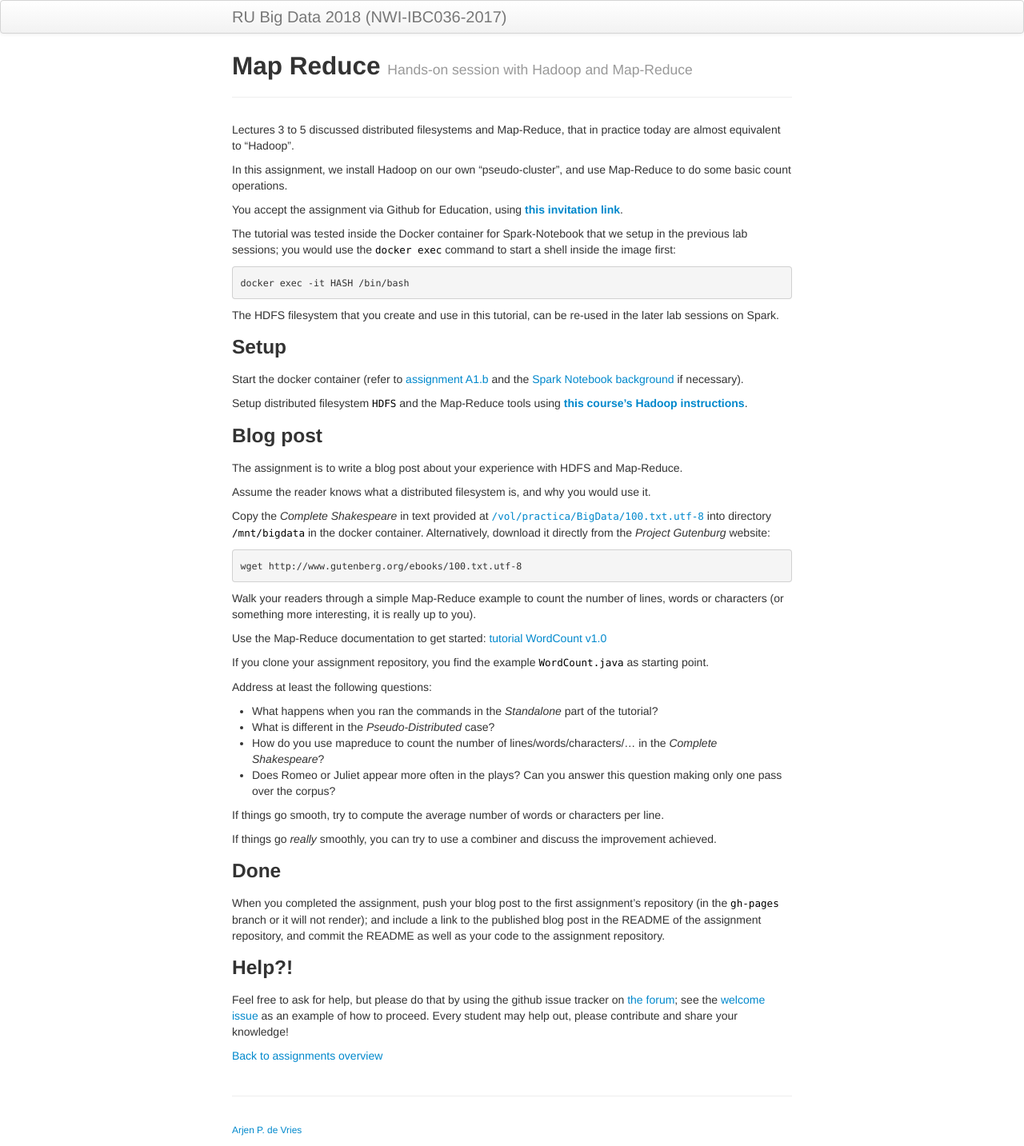
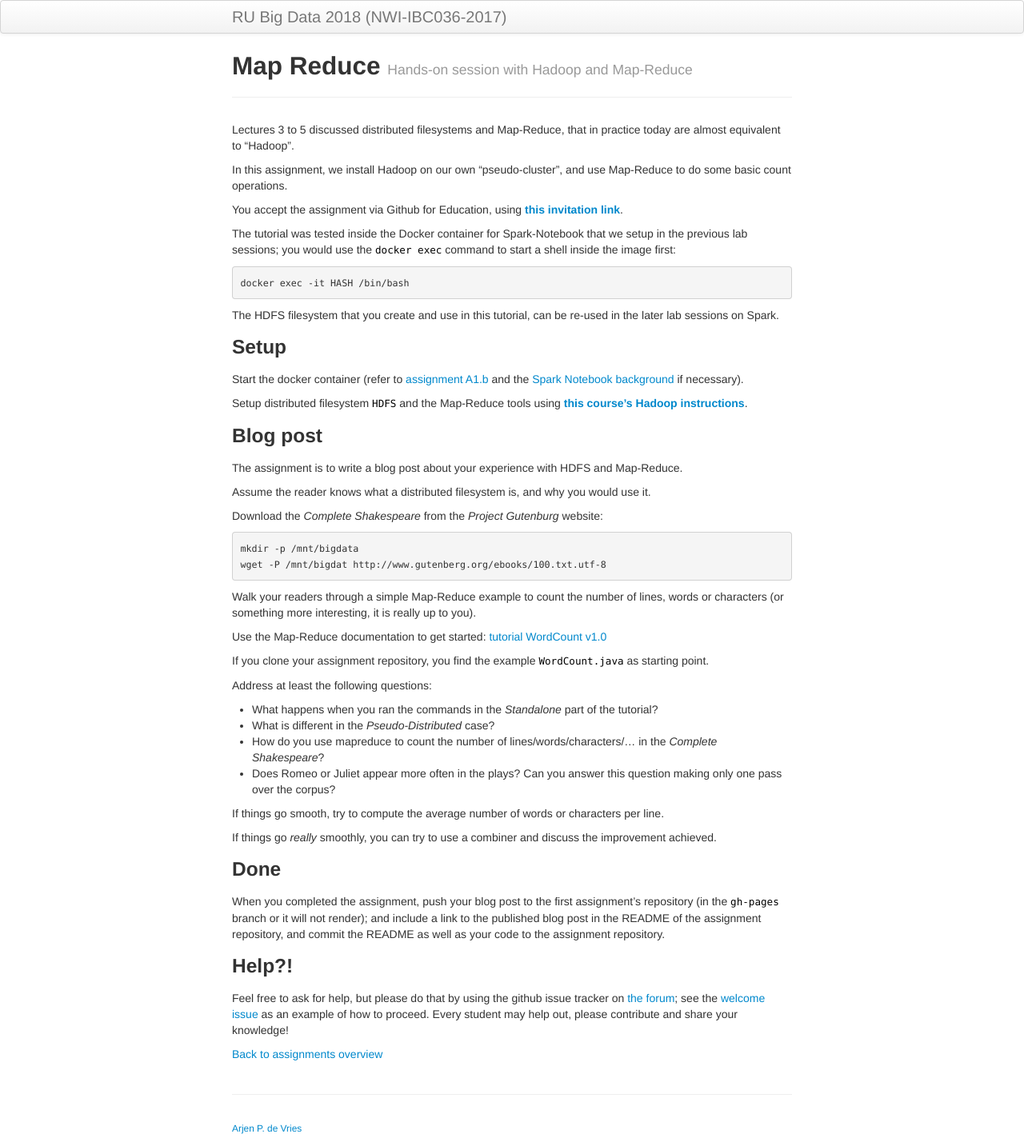
Before and after one commit to Thelukepet/course, a Jekyll site: the page built from assignments-2017/A2-mapreduce.md, in a window 1280 px wide. Shown: the whole page at 80% size. Built offline with Jekyll 4.4.1, drawn with Linux system fonts in a browser that asks for light colours.

Commit message:
Remove old mount instructions

````diff
--- a/assignments-2017/A2-mapreduce.md
+++ b/assignments-2017/A2-mapreduce.md
@@ -35,13 +35,11 @@ The assignment is to write a blog post about your experience with HDFS and Map-R
 
 Assume the reader knows what a distributed filesystem is, and why you would use it.
 
-Copy the *Complete Shakespeare* in text provided at
-[`/vol/practica/BigData/100.txt.utf-8`](file:///vol/practica/BigData/100.txt.utf-8)
-into directory `/mnt/bigdata` in the docker container.
-Alternatively, download it directly from the _Project Gutenburg_ website:
+Download the *Complete Shakespeare* from the _Project Gutenburg_ website:
 
 ```
-wget http://www.gutenberg.org/ebooks/100.txt.utf-8
+mkdir -p /mnt/bigdata
+wget -P /mnt/bigdat http://www.gutenberg.org/ebooks/100.txt.utf-8
 ```
 
 Walk your readers through a simple Map-Reduce example to count the number of lines, words or characters
````
